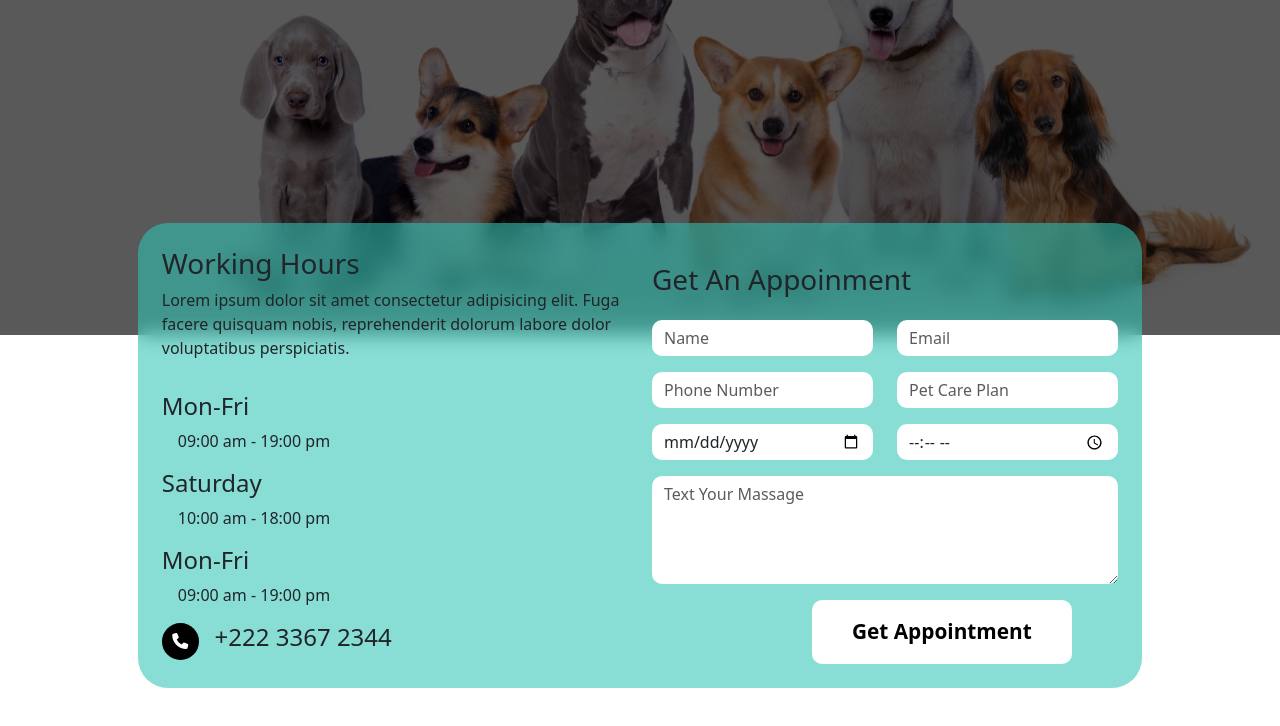
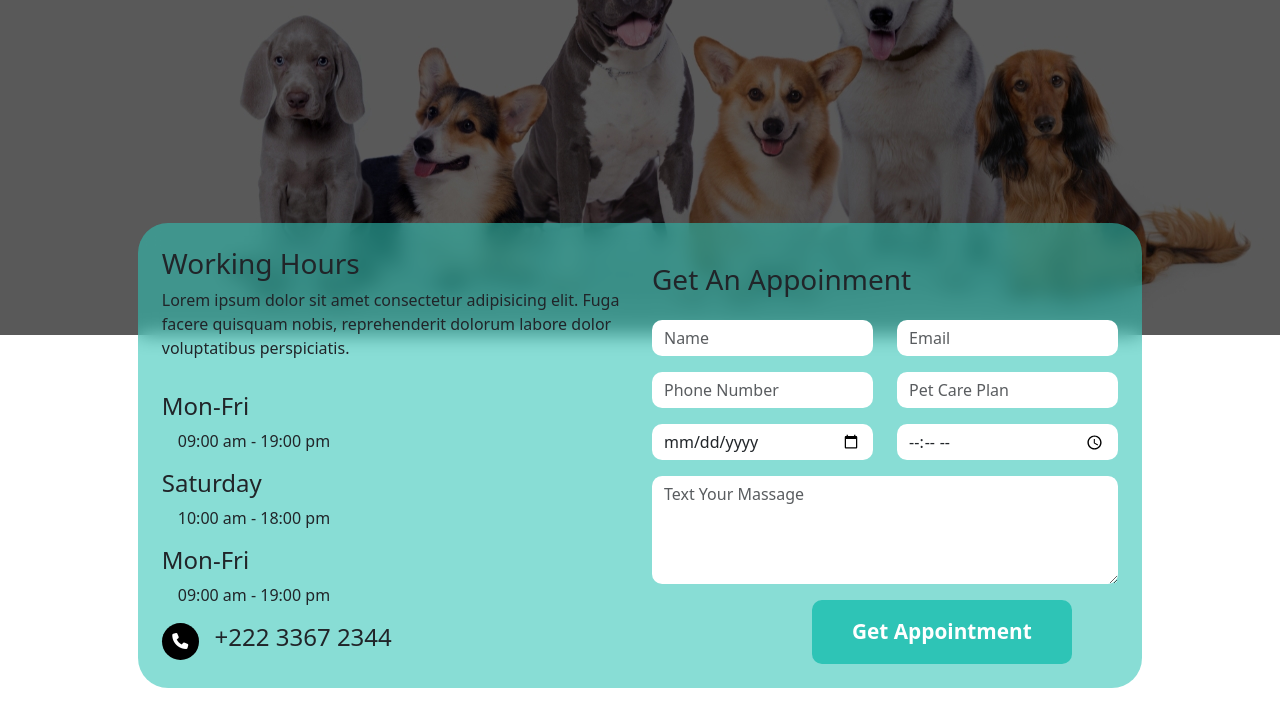
Before and after one commit to gihanshirantha/PetPlus.com, a React (Create React App) app in the folder petplus/: page / in a window 1280 px wide. In both pictures the pointer is over the button 941 px from the left and 3814 px from the top of the page. Shown: the part 3182-3908 px from the top of the page. Built offline with nearby package versions, Linux system fonts and the light colour scheme.

Commit message:
Appointment button

```diff
--- a/petplus/src/Components/Hero/Hero.jsx
+++ b/petplus/src/Components/Hero/Hero.jsx
@@ -1,7 +1,7 @@
 import React from 'react'
 import './hero.css'
 import {Container,Row,Col,Button} from 'react-bootstrap'
-import Heroimg from '../../assets/image/hero-img.png'
+
 
 const Hero = () => {
   return (
--- a/petplus/src/Components/PlaceAppoinment/appointment.css
+++ b/petplus/src/Components/PlaceAppoinment/appointment.css
@@ -49,6 +49,7 @@
   font-size: 1.3rem;
   font-weight: 700;
   margin-left: 10rem;
+  transition: .3s;
 }
 
 .PAT-icon {
@@ -65,3 +66,7 @@
 .PA-onetime p {
   margin-left: 1rem;
 }
+.PA_Content button:hover{
+  background:var(--primary-color);
+  color: #fff;
+}
```
